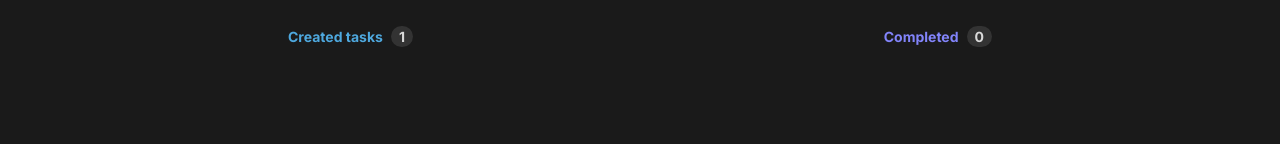
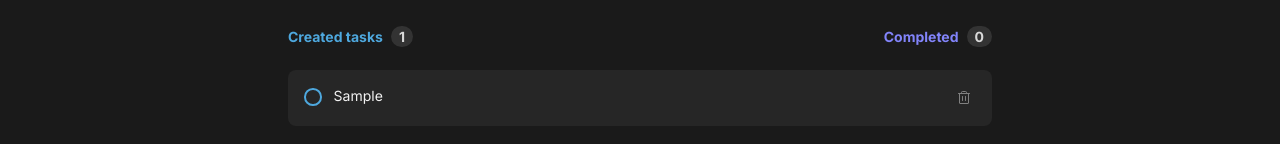
Before and after one commit to LuizPelegrini/reactjs-todo, a React (Vite) app: page / in a window 1280 px wide. Both pictures are taken after typing "Sample" into the empty fields and a click on the button "Create". Shown: the part 264-408 px from the top of the page. Built offline with nearby package versions, Linux system fonts and the light colour scheme.

Commit message:
update: Set task as completed when checkbox is marked

```diff
--- a/src/components/TaskList/index.tsx
+++ b/src/components/TaskList/index.tsx
@@ -1,17 +1,27 @@
 import { TaskListItem } from '../TaskListItem';
-
+import { Task } from '../../@types/Task';
 import styles from './styles.module.css';
 
-export function TaskList() {
+interface TaskListProps {
+  taskList: Task[];
+  onDeleteTask: (id: string) => void;
+  onChangeTaskCompleteStatus: (id: string, isCompleted: boolean) => void;
+}
+
+export function TaskList({ taskList, onDeleteTask, onChangeTaskCompleteStatus }: TaskListProps) {
   return (
     <ul className={styles.container}>
-      {/*
-        ['1', '2', '3'].map(elem =>
-          <li className={styles.taskItem} key={elem}>
-            <TaskListItem id={elem}/>
+      {
+        taskList.map(task =>
+          <li className={styles.taskItem} key={task.id}>
+            <TaskListItem
+              task={task}
+              onDeleteTask={onDeleteTask}
+              onChangeTaskCompleteStatus={onChangeTaskCompleteStatus}
+            />
           </li>
         )
-        */}
+      }
     </ul>
   );
 }
--- a/src/components/TaskListController/index.tsx
+++ b/src/components/TaskListController/index.tsx
@@ -22,11 +22,32 @@ export function TaskListController () {
     setTasks([...tasks, newTask]);
   }
 
+  function changeTaskCompleteStatus(id: string, isCompleted: boolean) {
+    const taskList = tasks.map(task => {
+      if(task.id === id){
+        task.completed = isCompleted;
+      }
+
+      return task;
+    });
+
+    setTasks(taskList);
+  }
+
+  function deleteTask (id: string) {
+    const taskListWithoutDeletedTask = tasks.filter(task => task.id !== id);
+    setTasks(taskListWithoutDeletedTask);
+  }
+
   return (
     <main className={styles.container}>
       <TaskCreateBar onCreateTask={createNewTask}/>
       <TaskListHeader taskList={tasks}/>
-      <TaskList />
+      <TaskList
+        taskList={tasks}
+        onDeleteTask={deleteTask}
+        onChangeTaskCompleteStatus={changeTaskCompleteStatus}
+      />
     </main>
   );
 }
--- a/src/components/TaskListItem/index.tsx
+++ b/src/components/TaskListItem/index.tsx
@@ -1,18 +1,31 @@
 import styles from './styles.module.css';
 import { Trash } from 'phosphor-react';
+import { Task } from '../../@types/Task';
+import { ChangeEvent } from 'react';
 
 interface TaskListItemProps {
-  id: string;
+  task: Task;
+  onDeleteTask: (id: string) => void;
+  onChangeTaskCompleteStatus: (id: string, isCompleted: boolean) => void;
 }
 
-export function TaskListItem ({ id }: TaskListItemProps) {
+export function TaskListItem ({ task, onDeleteTask, onChangeTaskCompleteStatus }: TaskListItemProps) {
+  function handleDeleteTask() {
+    onDeleteTask(task.id);
+  }
+
+  function handleChangeTaskCompleteStatus(event: ChangeEvent<HTMLInputElement>) {
+    const isCompleted = event.target.checked;
+    onChangeTaskCompleteStatus(task.id, isCompleted);
+  }
+
   return (
     <div className={styles.container}>
-      <input id={`task_${id}`} type="checkbox" />
-      <label htmlFor={`task_${id}`}>
-        Lorem ipsum dolor sit amet consectetur adipisicing elit. Quos distinctio debitis quo reiciendis commodi animi, tempora dolor fugit sit sed.
+      <input id={`task_${task.id}`} type="checkbox" onChange={handleChangeTaskCompleteStatus}/>
+      <label htmlFor={`task_${task.id}`}>
+        { task.description }
       </label>
-      <button type="button">
+      <button type="button" onClick={handleDeleteTask}>
         <Trash size={16} />
       </button>
     </div>
```
